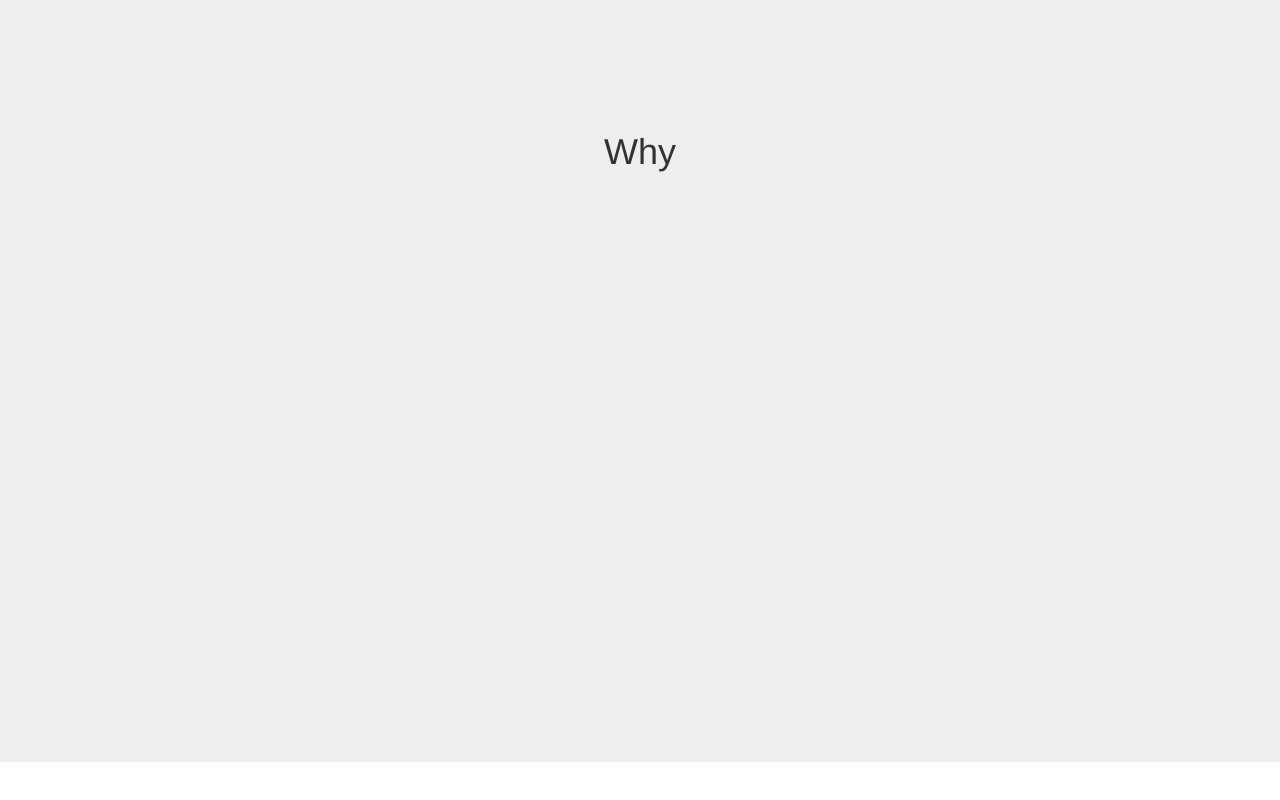
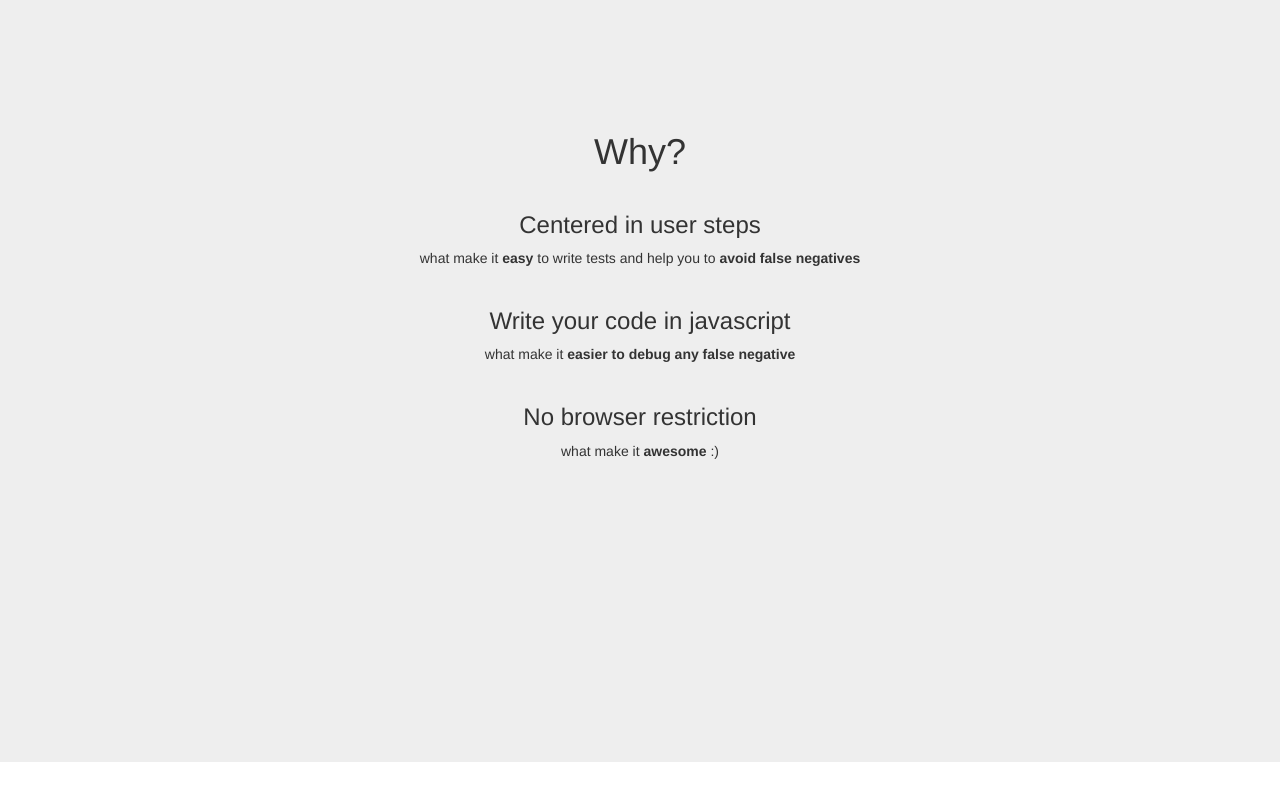
Before and after one commit to murer/qunit-page, a plain HTML site: page site/index.html in a window 1280 px wide. Shown: the part 838-1638 px from the top of the page. Drawn offline with Linux system fonts and the light colour scheme.

Commit message:
Site init

```diff
--- a/site/css/main.css
+++ b/site/css/main.css
@@ -5,3 +5,7 @@
 .main-navigation-buttons a {
     width: 150px;
 }
+
+h3.why-answer {
+    margin-top: 40px;
+}
--- a/site/index.html
+++ b/site/index.html
@@ -90,8 +90,17 @@
         <div class="container">
             <div class="why">
                 <div class="col-lg-12">
-                    <h1>Why</h1>
-                </div>
+                    <h1>Why?</h1>
+
+                    <h3 class="why-answer">Centered in user steps</h3>
+                    <p>what make it <strong>easy</strong> to write tests and help you to <strong>avoid false negatives</strong></p>
+
+                    <h3 class="why-answer">Write your code in javascript</h3>
+                    <p>what make it <strong>easier to debug any false negative</strong></p>
+
+                    <h3 class="why-answer">No browser restriction</h3>
+                    <p>what make it <strong>awesome</strong> :)</p>
+                 </div>
             </div>
         </div>
     </section>
```
